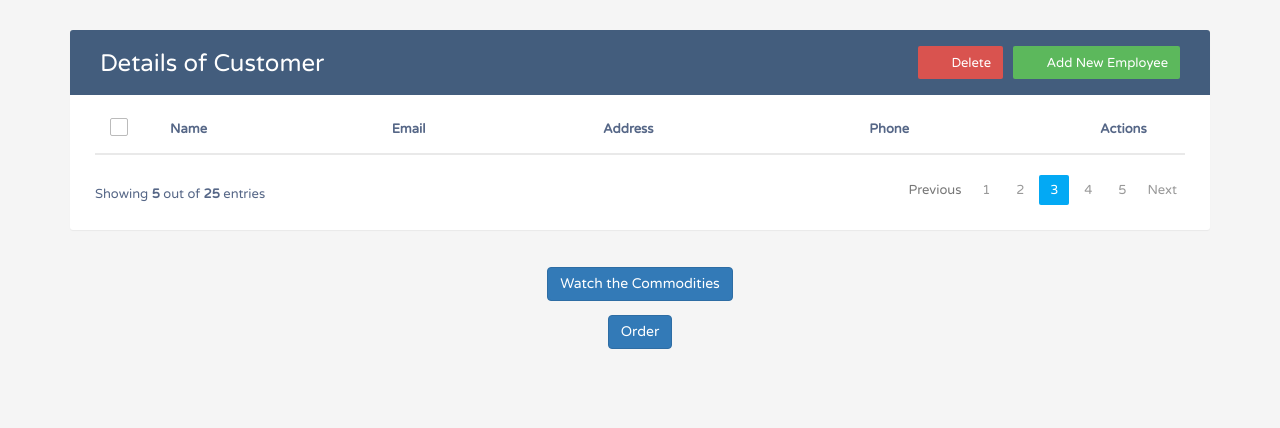
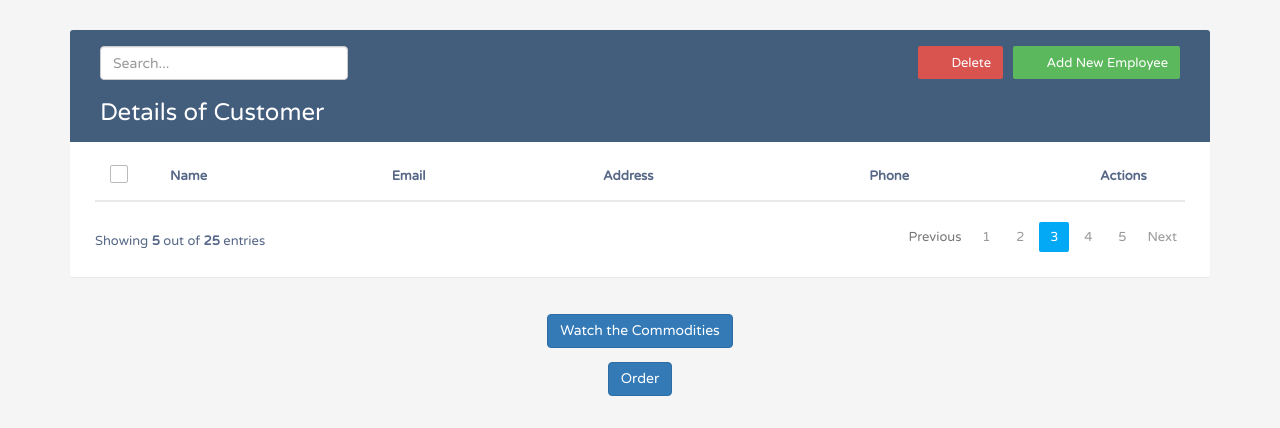
Before and after one commit to Destruclips/crud-website, a Django app: page /add in a window 1280 px wide. Shown: the top 428 px of the page. Run offline with Django 4.2, Linux system fonts and the light colour scheme; lists and menus that the app fills with data are empty; some libraries are stand-ins or nearby versions.

Commit message:
Add files via upload

```diff
--- a/Itl Exp1/registration/templates/home1.html
+++ b/Itl Exp1/registration/templates/home1.html
@@ -245,6 +245,13 @@
             <div class="table-title">
                 <div class="row">
                     <div class="col-sm-6">
+						<div class="row">
+							<div class="col-md-6">
+								<div class="form-group">
+									<input type="text" id="search" class="form-control" placeholder="Search...">
+								</div>
+							</div>
+						</div>
 						<h2>Details of Customer</h2>
 					</div>
 					<div class="col-sm-6">
@@ -261,6 +268,9 @@
 								<input type="checkbox" id="selectAll">
 								<label for="selectAll"></label>
 							</span>
+							<div>
+
+							</div>
 						</th>
                         <th>Name</th>
                         <th>Email</th>
@@ -408,11 +418,23 @@
 	</div>
 	{%endfor%}
 	<div class="btn">
-		<a href="https://in.tradingview.com/chart/HFoFQonh/"><button class = "btn btn-primary">Watch the Commodities</button></a>
+		<a href="https://in.tradingview.com/"><button class = "btn btn-primary">Watch the Commodities</button></a>
 	</div>
 	<div class="btn">
 		<a href="{% url 'form' %}"><button class = "btn btn-primary">Order</button></a>
 	</div>
 
+
+		<script>
+			$(document).ready(function () {
+				$('#search').on('keyup', function () {
+					var searchText = $(this).val().toLowerCase();
+					$('table tbody tr').filter(function () {
+						$(this).toggle($(this).text().toLowerCase().indexOf(searchText) > -1);
+					});
+				});
+			});
+			</script>
+
 </body>
 </html>
```
